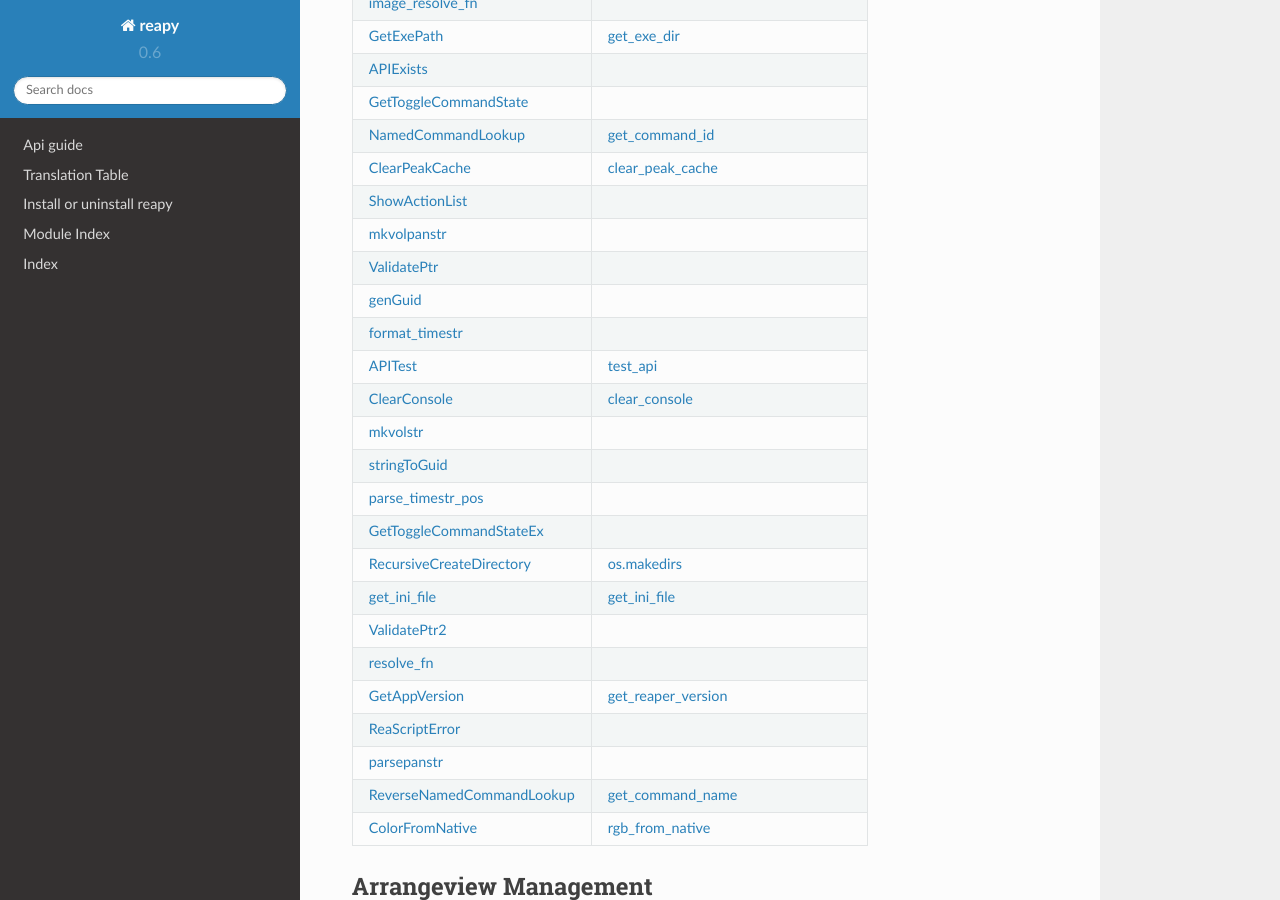
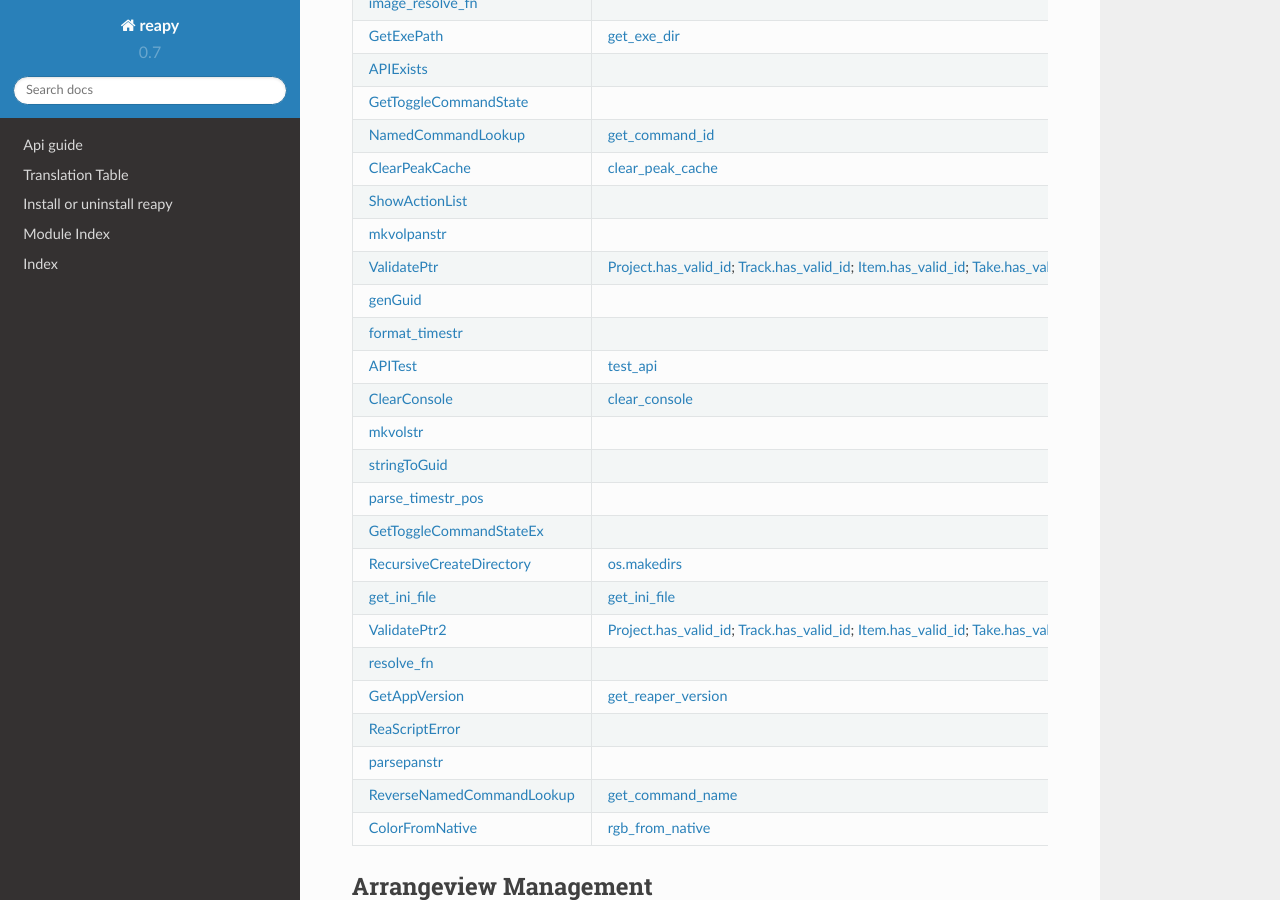
Before and after one commit to RomeoDespres/reapy, a Sphinx documentation site: the page built from docs/source/api_table.rst, in a window 1280 px wide and 900 px high, scrolled down 1649 px. Built offline with Sphinx 7.4.7 and the Read the Docs theme 2.0.0, drawn with Linux system fonts in a browser that asks for light colours; pages that are not in the unit, such as notebooks, are missing from menus.

Commit message:
Update version number and API table

```diff
--- a/docs/source/api_table.rst
+++ b/docs/source/api_table.rst
@@ -47,7 +47,7 @@ API Helper Functions
 	"`ClearPeakCache <https://www.reaper.fm/sdk/reascript/reascripthelp.html#ClearPeakCache>`_","`clear_peak_cache <reapy.core.reaper.html#reapy.core.reaper.reaper.clear_peak_cache>`_"
 	"`ShowActionList <https://www.reaper.fm/sdk/reascript/reascripthelp.html#ShowActionList>`_",""
 	"`mkvolpanstr <https://www.reaper.fm/sdk/reascript/reascripthelp.html#mkvolpanstr>`_",""
-	"`ValidatePtr <https://www.reaper.fm/sdk/reascript/reascripthelp.html#ValidatePtr>`_",""
+	"`ValidatePtr <https://www.reaper.fm/sdk/reascript/reascripthelp.html#ValidatePtr>`_","`Project.has_valid_id <reapy.core.html#reapy.core.Project.has_valid_id>`_; `Track.has_valid_id <reapy.core.html#reapy.core.Track.has_valid_id>`_; `Item.has_valid_id <reapy.core.html#reapy.core.Item.has_valid_id>`_; `Take.has_valid_id <reapy.core.html#reapy.core.Take.has_valid_id>`_; `Envelope.has_valid_id <reapy.core.html#reapy.core.Envelope.has_valid_id>`_; `Source.has_valid_id <reapy.core.html#reapy.core.Source.has_valid_id>`_"
 	"`genGuid <https://www.reaper.fm/sdk/reascript/reascripthelp.html#genGuid>`_",""
 	"`format_timestr <https://www.reaper.fm/sdk/reascript/reascripthelp.html#format_timestr>`_",""
 	"`APITest <https://www.reaper.fm/sdk/reascript/reascripthelp.html#APITest>`_","`test_api <reapy.core.reaper.html#reapy.core.reaper.reaper.test_api>`_"
@@ -58,7 +58,7 @@ API Helper Functions
 	"`GetToggleCommandStateEx <https://www.reaper.fm/sdk/reascript/reascripthelp.html#GetToggleCommandStateEx>`_",""
 	"`RecursiveCreateDirectory <https://www.reaper.fm/sdk/reascript/reascripthelp.html#RecursiveCreateDirectory>`_","`os.makedirs <reapy.core.reaper.html#reapy.core.reaper.os.makedirs>`_"
 	"`get_ini_file <https://www.reaper.fm/sdk/reascript/reascripthelp.html#get_ini_file>`_","`get_ini_file <reapy.core.reaper.html#reapy.core.reaper.reaper.get_ini_file>`_"
-	"`ValidatePtr2 <https://www.reaper.fm/sdk/reascript/reascripthelp.html#ValidatePtr2>`_",""
+	"`ValidatePtr2 <https://www.reaper.fm/sdk/reascript/reascripthelp.html#ValidatePtr2>`_","`Project.has_valid_id <reapy.core.html#reapy.core.Project.has_valid_id>`_; `Track.has_valid_id <reapy.core.html#reapy.core.Track.has_valid_id>`_; `Item.has_valid_id <reapy.core.html#reapy.core.Item.has_valid_id>`_; `Take.has_valid_id <reapy.core.html#reapy.core.Take.has_valid_id>`_; `Envelope.has_valid_id <reapy.core.html#reapy.core.Envelope.has_valid_id>`_; `Source.has_valid_id <reapy.core.html#reapy.core.Source.has_valid_id>`_"
 	"`resolve_fn <https://www.reaper.fm/sdk/reascript/reascripthelp.html#resolve_fn>`_",""
 	"`GetAppVersion <https://www.reaper.fm/sdk/reascript/reascripthelp.html#GetAppVersion>`_","`get_reaper_version <reapy.core.reaper.html#reapy.core.reaper.reaper.get_reaper_version>`_"
 	"`ReaScriptError <https://www.reaper.fm/sdk/reascript/reascripthelp.html#ReaScriptError>`_",""
--- a/reapy/__init__.py
+++ b/reapy/__init__.py
@@ -31,4 +31,4 @@ from .core import *
 from .core.reaper import *
 
 
-__version__ = "0.6.0"
+__version__ = "0.7.0"
```
Also changed, not shown: CHANGELOG.md (+7 -1 lines).
